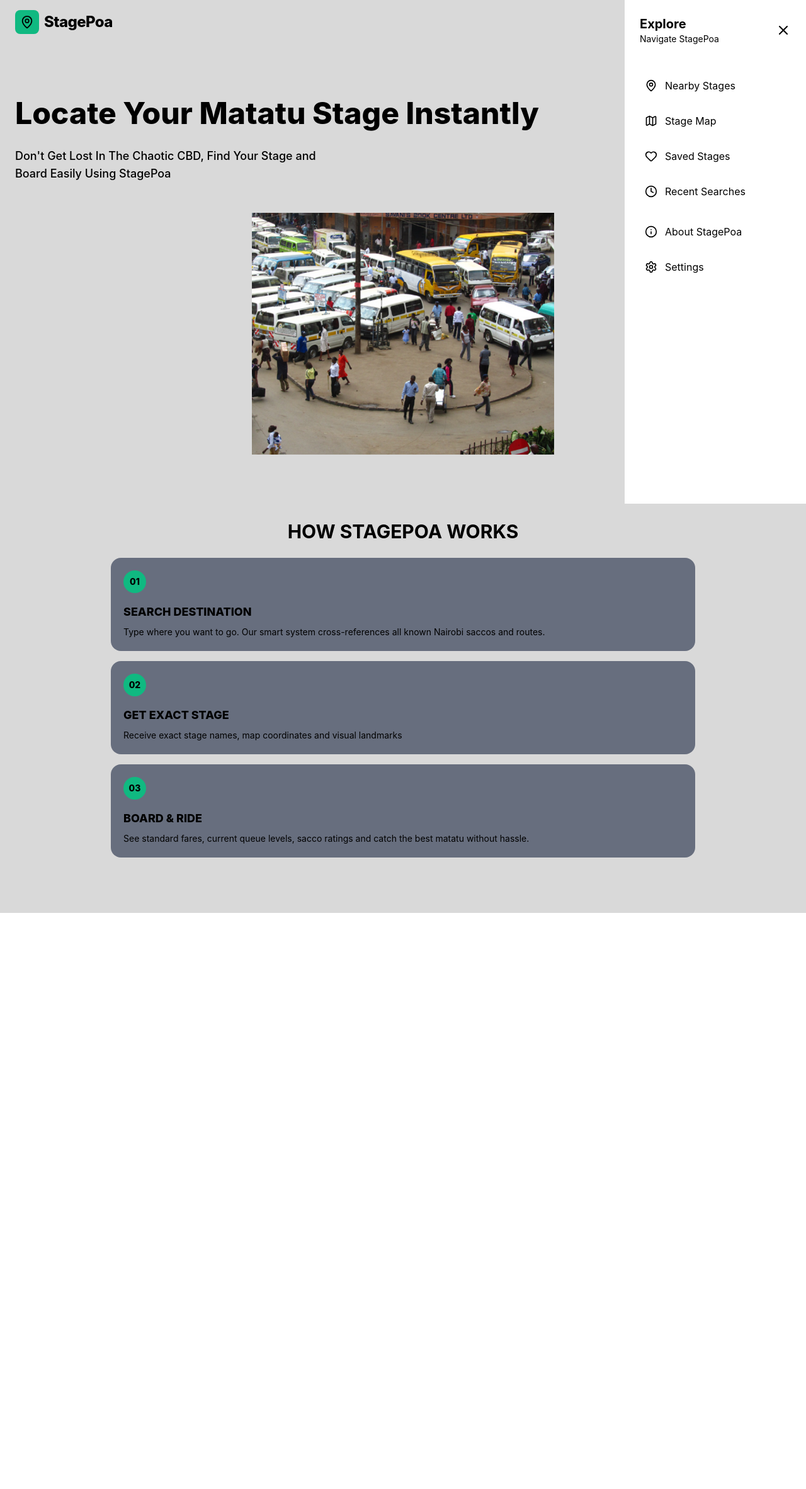
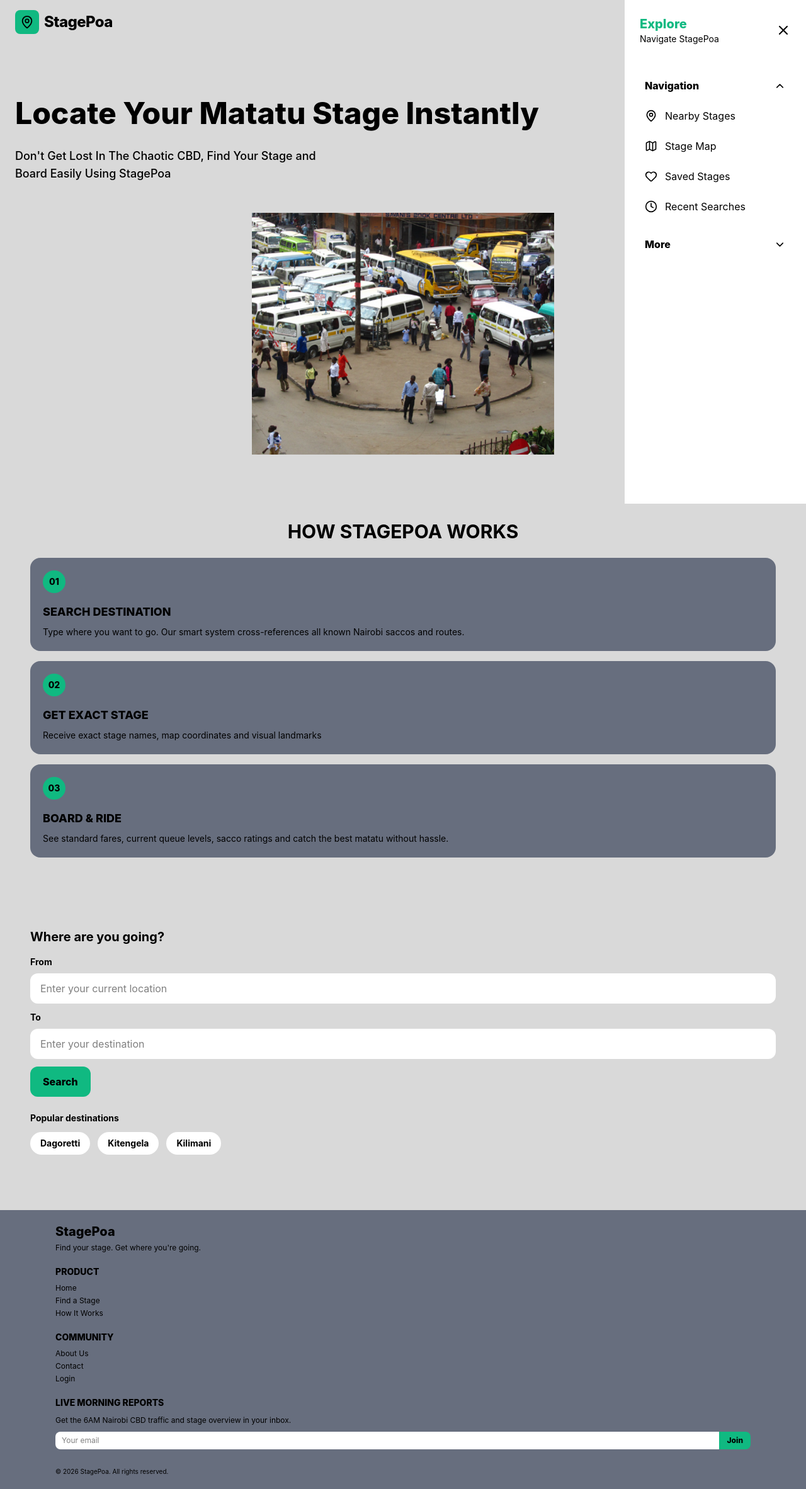
Before and after one commit to samuelmaina-rgb/stagepoa, a React (Vite) app: page / in a window 1280 px wide. Shown: the whole page at 63% size. Before the commit the page ends 1450 px from the top, so only its background shows below. Built offline with nearby package versions, Linux system fonts and the light colour scheme.

Commit message:
-add footer and use react-router-dom to ink it -update the sidebar to use accordion effect and be translucent -update the linking on Navbar.jsx

```diff
--- a/src/App.jsx
+++ b/src/App.jsx
@@ -3,6 +3,7 @@
 import Navbar from "./Navbar";
 import Sidebar from "./Sidebar";
 import Home from "./pages/Home";
+import Footer from "./Footer";
 
 function App() {
   const [sidebarOpen, setSidebarOpen] = useState(false);
@@ -21,6 +22,7 @@
       <Routes>
         <Route path="/" element={<Home />} />
       </Routes>
+      <Footer/>
     </>
   );
 }
--- /dev/null
+++ b/src/Footer.jsx
@@ -0,0 +1,108 @@
+import { Link } from "react-router-dom";
+
+function Footer() {
+  return (
+    <footer className="bg-[#676E7E] border-t-2 border-black">
+      <div className="max-w-6xl mx-auto px-6 py-5">
+
+        <div className="grid grid-cols-1 md:grid-cols-4 gap-5">
+
+          {/* StagePoa */}
+          <div>
+            <h2 className="text-xl font-extrabold text-white">
+              StagePoa
+            </h2>
+
+            <p className="mt-1 text-white/70 text-xs max-w-xs">
+              Find your stage. Get where you're going.
+            </p>
+          </div>
+
+          {/* Product */}
+          <div>
+            <h3 className="text-white text-sm font-extrabold mb-2">
+              PRODUCT
+            </h3>
+
+            <div className="flex flex-col gap-1 text-xs">
+              <Link to="/" className="text-white/70 hover:text-[#10B981]">
+                Home
+              </Link>
+
+              <a
+  href="/#find-a-stage"
+  className="text-white/70 hover:text-[#10B981]"
+>
+  Find a Stage
+</a>
+
+              <a
+  href="/#how-it-works"
+  className="text-white/70 hover:text-[#10B981]"
+>
+  How It Works
+</a>
+            </div>
+          </div>
+
+          {/* Community */}
+          <div>
+            <h3 className="text-white text-sm font-extrabold mb-2">
+              COMMUNITY
+            </h3>
+
+            <div className="flex flex-col gap-1 text-xs">
+              <Link to="/about" className="text-white/70 hover:text-[#10B981]">
+                About Us
+              </Link>
+
+              <Link to="/contact" className="text-white/70 hover:text-[#10B981]">
+                Contact
+              </Link>
+
+              <Link to="/login" className="text-white/70 hover:text-[#10B981]">
+                Login
+              </Link>
+            </div>
+          </div>
+
+          {/* Morning Reports */}
+          <div>
+            <h3 className="text-white text-sm font-extrabold mb-2">
+              LIVE MORNING REPORTS
+            </h3>
+
+            <p className="text-white/70 text-xs leading-relaxed">
+              Get the 6AM Nairobi CBD traffic and stage overview in your inbox.
+            </p>
+
+            <div className="flex mt-2">
+              <input
+                type="email"
+                placeholder="Your email"
+                className="min-w-0 flex-1 bg-white border-2 border-black border-r-0 rounded-l-lg px-2.5 py-1.5 text-xs outline-none"
+              />
+
+              <button
+                className="bg-[#10B981] text-white px-3 py-1.5 rounded-r-lg font-extrabold text-xs border-2 border-black border-l-2 border-b-4"
+              >
+                Join
+              </button>
+            </div>
+          </div>
+
+        </div>
+
+        {/* Bottom */}
+        <div className="border-t border-white/20 mt-4 pt-3">
+          <p className="text-white/50 text-[10px]">
+            © 2026 StagePoa. All rights reserved.
+          </p>
+        </div>
+
+      </div>
+    </footer>
+  );
+}
+
+export default Footer;
--- a/src/Sidebar.jsx
+++ b/src/Sidebar.jsx
@@ -1,3 +1,4 @@
+import { useState } from "react";
 import {
   MapPin,
   Map,
@@ -6,9 +7,16 @@
   Info,
   Settings,
   X,
+  ChevronDown,
 } from "lucide-react";
 
 function Sidebar({ isOpen, onClose }) {
+  const [openSection, setOpenSection] = useState("navigation");
+
+  const toggleSection = (section) => {
+    setOpenSection(openSection === section ? null : section);
+  };
+
   return (
     <>
       {/* Dark overlay */}
@@ -21,16 +29,22 @@
 
       {/* Sidebar */}
       <aside
-        className={`fixed top-0 right-0 h-screen w-72 bg-white z-50 shadow-xl
+        className={`
+          fixed top-0 right-0 h-screen w-72 z-50
+          bg-white lg:bg-white/70
+          lg:backdrop-blur-xl
+          border-l border-black/10
+          shadow-xl
           transform transition-transform duration-300
-        ${isOpen ? "translate-x-0" : "translate-x-full"}`}
+          ${isOpen ? "translate-x-0" : "translate-x-full"}
+        `}
       >
 
         {/* Header */}
-        <div className="flex items-center justify-between p-6 border-b border-gray-100">
+        <div className="flex items-center justify-between p-6 border-b border-gray-200/70">
 
           <div>
-            <h2 className="text-xl font-bold text-green-700">
+            <h2 className="text-xl font-extrabold text-[#10B981]">
               Explore
             </h2>
 
@@ -41,73 +55,150 @@
 
           <button
             onClick={onClose}
-            className="text-gray-500 hover:text-green-600 transition"
+            className="text-gray-500 hover:text-[#10B981] transition"
           >
             <X size={24} />
           </button>
 
         </div>
 
-        {/* Links */}
-        <nav className="p-4 space-y-2">
+        {/* Accordion Navigation */}
+        <nav className="p-4">
 
+          {/* Navigation Accordion */}
+          <div className="border-b border-gray-200/70">
+
+            <button
+              onClick={() => toggleSection("navigation")}
+              className="w-full flex items-center justify-between px-4 py-3 font-extrabold text-gray-800"
+            >
+              Navigation
+
+              <ChevronDown
+                size={19}
+                className={`transition-transform duration-300 ${
+                  openSection === "navigation"
+                    ? "rotate-180"
+                    : ""
+                }`}
+              />
+            </button>
+
+            <div
+              className={`overflow-hidden transition-all duration-300 ${
+                openSection === "navigation"
+                  ? "max-h-96 opacity-100"
+                  : "max-h-0 opacity-0"
+              }`}
+            >
+              <div className="pb-3">
+
+                {/* Nearby Stages */}
                 <a
                   href="/nearby"
+                  onClick={onClose}
                   className="flex items-center gap-3 px-4 py-3 rounded-lg
-            text-gray-700 hover:bg-green-50 hover:text-green-700 transition"
+                  text-gray-700 hover:bg-[#10B981]/10 hover:text-[#10B981] transition"
                 >
                   <MapPin size={20} />
                   <span>Nearby Stages</span>
                 </a>
 
+                {/* Stage Map */}
                 <a
                   href="/map"
+                  onClick={onClose}
                   className="flex items-center gap-3 px-4 py-3 rounded-lg
-            text-gray-700 hover:bg-green-50 hover:text-green-700 transition"
+                  text-gray-700 hover:bg-[#10B981]/10 hover:text-[#10B981] transition"
                 >
                   <Map size={20} />
                   <span>Stage Map</span>
                 </a>
 
+                {/* Saved Stages */}
                 <a
                   href="/saved"
+                  onClick={onClose}
                   className="flex items-center gap-3 px-4 py-3 rounded-lg
-            text-gray-700 hover:bg-green-50 hover:text-green-700 transition"
+                  text-gray-700 hover:bg-[#10B981]/10 hover:text-[#10B981] transition"
                 >
                   <Heart size={20} />
                   <span>Saved Stages</span>
                 </a>
 
+                {/* Recent Searches */}
                 <a
                   href="/recent"
+                  onClick={onClose}
                   className="flex items-center gap-3 px-4 py-3 rounded-lg
-            text-gray-700 hover:bg-green-50 hover:text-green-700 transition"
+                  text-gray-700 hover:bg-[#10B981]/10 hover:text-[#10B981] transition"
                 >
                   <Clock size={20} />
                   <span>Recent Searches</span>
                 </a>
 
-          <div className="border-t border-gray-100 my-4" />
+              </div>
+            </div>
 
+          </div>
+
+          {/* More Accordion */}
+          <div className="border-b border-gray-200/70">
+
+            <button
+              onClick={() => toggleSection("more")}
+              className="w-full flex items-center justify-between px-4 py-3 font-extrabold text-gray-800"
+            >
+              More
+
+              <ChevronDown
+                size={19}
+                className={`transition-transform duration-300 ${
+                  openSection === "more"
+                    ? "rotate-180"
+                    : ""
+                }`}
+              />
+            </button>
+
+            <div
+              className={`overflow-hidden transition-all duration-300 ${
+                openSection === "more"
+                  ? "max-h-40 opacity-100"
+                  : "max-h-0 opacity-0"
+              }`}
+            >
+              <div className="pb-3">
+
+                {/* About */}
                 <a
                   href="/about"
+                  onClick={onClose}
                   className="flex items-center gap-3 px-4 py-3 rounded-lg
-            text-gray-700 hover:bg-green-50 hover:text-green-700 transition"
+                  text-gray-700 hover:bg-[#10B981]/10 hover:text-[#10B981] transition"
                 >
                   <Info size={20} />
                   <span>About StagePoa</span>
                 </a>
 
+                {/* Settings */}
                 <a
                   href="/settings"
+                  onClick={onClose}
                   className="flex items-center gap-3 px-4 py-3 rounded-lg
-            text-gray-700 hover:bg-green-50 hover:text-green-700 transition"
+                  text-gray-700 hover:bg-[#10B981]/10 hover:text-[#10B981] transition"
                 >
                   <Settings size={20} />
                   <span>Settings</span>
                 </a>
 
+              </div>
+            </div>
+
+          </div>
+
         </nav>
+
       </aside>
     </>
   );
--- a/src/navbar.jsx
+++ b/src/navbar.jsx
@@ -22,14 +22,14 @@
 
 
           <a
-            href="/stages"
+  href="/#find-a-stage"
   className="text-gray-600 hover:text-green-600 transition"
 >
   Find a Stage
 </a>
 
     <a
-            href="/"
+  href="/#how-it-works"
   className="text-green-700 font-medium hover:text-green-800 transition"
 >
   How It Works
--- a/src/pages/Home.jsx
+++ b/src/pages/Home.jsx
@@ -28,7 +28,7 @@
         </div>
       </section>
 
-<section className="max-w-5xl mx-auto px-6 pb-16">
+<section id="how-it-works" className="max-w-7xl mx-auto px-6 pb-16">
   <div className="border-2 border-black rounded-3xl p-6">
 
 
@@ -88,6 +88,80 @@
   </div>
 </section>
 
+<section id="find-a-stage" className="max-w-7xl mx-auto px-6 pb-16">
+  <div className="border-2 border-black rounded-3xl p-6">
+
+
+    <h2 className="text-xl font-bold mb-4">
+      Where are you going?
+    </h2>
+
+
+    <div className="flex flex-col md:flex-row gap-3">
+
+
+      <div className="flex-1">
+        <label className="block text-sm font-bold mb-2">
+          From
+        </label>
+
+        <input
+          type="text"
+          placeholder="Enter your current location"
+          className="w-full bg-white border-2 border-black rounded-xl px-4 py-3 outline-none focus:border-[#10B981]"
+        />
+      </div>
+
+
+      <div className="flex-1">
+        <label className="block text-sm font-bold mb-2">
+          To
+        </label>
+
+        <input
+          type="text"
+          placeholder="Enter your destination"
+          className="w-full bg-white border-2 border-black rounded-xl px-4 py-3 outline-none focus:border-[#10B981]"
+        />
+      </div>
+
+
+      <div className="flex items-end">
+        <button
+          className="bg-[#10B981] hover:bg-[#10B981] text-white px-5 py-3 rounded-xl font-extrabold border-2 border-black border-r-4 border-b-4 transition"
+        >
+          Search
+        </button>
+      </div>
+
+    </div>
+
+
+    <div className="mt-6">
+      <p className="text-sm font-bold mb-3">
+        Popular destinations
+      </p>
+
+      <div className="flex flex-wrap gap-3">
+
+        <button className="bg-white border-2 border-black rounded-full px-4 py-2 text-sm font-bold hover:bg-[#10B981] transition">
+          Dagoretti
+        </button>
+
+        <button className="bg-white border-2 border-black rounded-full px-4 py-2 text-sm font-bold hover:bg-[#10B981] transition">
+          Kitengela
+        </button>
+
+        <button className="bg-white border-2 border-black rounded-full px-4 py-2 text-sm font-bold hover:bg-[#10B981] transition">
+          Kilimani
+        </button>
+
+      </div>
+    </div>
+
+  </div>
+</section>
+
 
     </main>
   )
```
Lines whose indentation alone changed are shown as unchanged.
